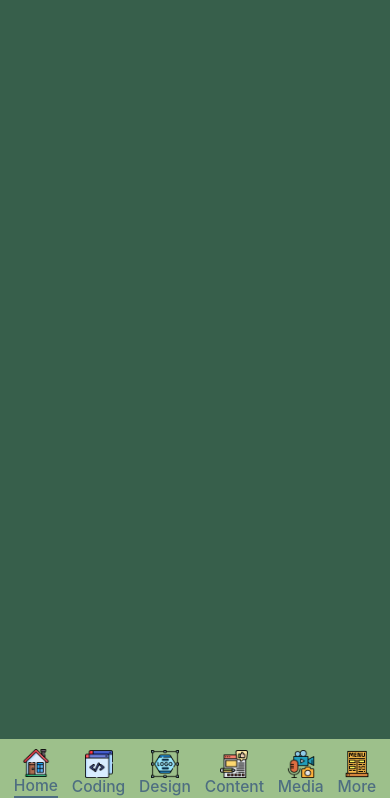
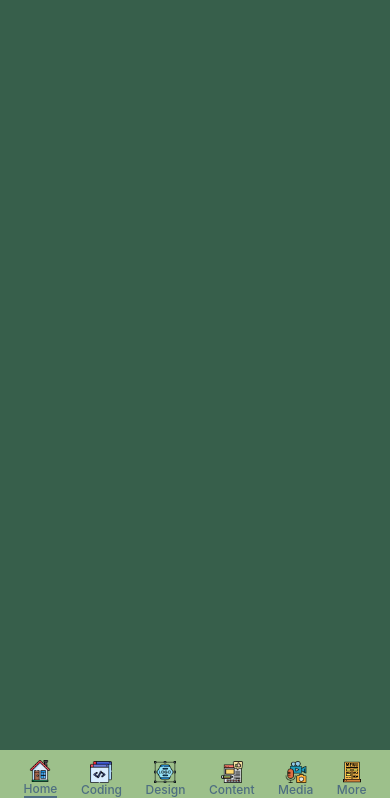
Before and after one commit to Bwanji/bwanji-plate, a website built with Vite: page index.html in a window 390 px wide. Shown: the part 46-844 px from the top of the page. Built offline with nearby package versions, Linux system fonts and the light colour scheme.

Commit message:
responsive bottom bar updated

```diff
--- a/style.css
+++ b/style.css
@@ -280,9 +280,13 @@ p {
 
 .menu a {
   color: #4e6e81;
-  font-size: 12px;
+  /* font-size: 12px; */
   font-weight: 500;
   text-align: center;
+}
+
+.menu h4 {
+  font-size: 100%;
 }
 
 .menu a:hover {
@@ -307,8 +311,12 @@ p {
     text-align: center;
   }
 
+  .menu h4 {
+    font-size: 100%;
+  }
+
   .bottom-header img {
-    width: 28px;
+    width: 22px;
     height: auto;
     margin: auto;
     padding: 0;
```
Also changed, not shown: product.html (+2 -2 lines).
